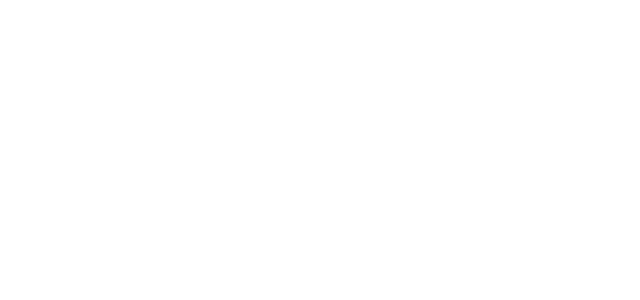
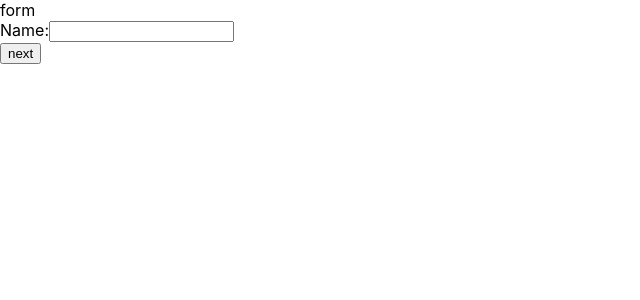
Before and after one commit to sprajams/multi-step_form, a React (Create React App) app: page / in a window 1280 px wide. Shown: the top 300 px of the page, without its empty margins (0-640 px from the left). Built offline with nearby package versions, Linux system fonts and the light colour scheme.

Commit message:
form handles next and prev questions

```diff
--- a/src/App.js
+++ b/src/App.js
@@ -1,7 +1,12 @@
+import Form from "./components/Form";
 import "./App.css";
 
 function App() {
-  return <div></div>;
+  return (
+    <div>
+      <Form page={1} />
+    </div>
+  );
 }
 
 export default App;
--- /dev/null
+++ b/src/components/Form/index.jsx
@@ -0,0 +1,42 @@
+import { useState } from "react";
+import Question from "../Question";
+
+function Form({ page }) {
+  const [qNum, setQNum] = useState(0);
+  const [response, setReponse] = useState({
+    name: "",
+    email: "",
+    DOB: "",
+    password: "",
+  });
+  const arrQ = [`Name`, `Email`, `DOB`, `Password`];
+  console.log(qNum, response.email);
+
+  const nextQ = () => {
+    console.log(qNum);
+    if (qNum < arrQ.length - 1) {
+      setQNum(qNum + 1);
+    }
+  };
+  const prevQ = () => {
+    if (qNum > 0) {
+      setQNum(qNum - 1);
+    }
+  };
+
+  return (
+    <div>
+      <div>form</div>
+
+      {qNum > 0 ? <button onClick={prevQ}> Back </button> : null}
+      <Question name={arrQ[qNum]} />
+
+      {qNum === arrQ.length - 1 ? (
+        <button>Submit</button>
+      ) : (
+        <button onClick={nextQ}>next</button>
+      )}
+    </div>
+  );
+}
+export default Form;
--- /dev/null
+++ b/src/components/Question/index.jsx
@@ -0,0 +1,10 @@
+function Question({ name }) {
+  return (
+    <div>
+      <label htmlFor="name">{name}:</label>
+      <input type="text" id="name" name="user_name"></input>
+    </div>
+  );
+}
+
+export default Question;
```
